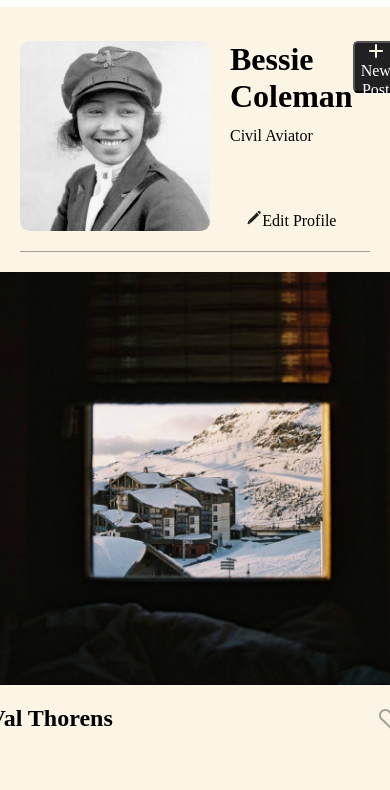
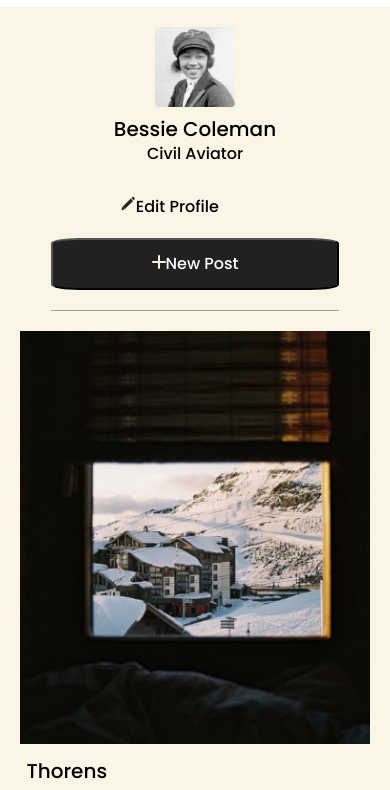
Before and after one commit to Kuiryu/se_project_spots, a plain HTML site: page index.html in a window 390 px wide. Shown: the part 39-829 px from the top of the page. Drawn offline with Linux system fonts and the light colour scheme.

Commit message:
final project

```diff
--- a/blocks/card.css
+++ b/blocks/card.css
@@ -4,7 +4,7 @@
 
 .card__image {
   height: 413px;
-  width: 413px;
+  width: 100%;
   object-fit: cover;
   border-radius: 2%;
   display: block;
@@ -16,6 +16,15 @@
   justify-content: space-between;
 }
 
+.card__title {
+  font-weight: 500;
+  font-size: 20px;
+  max-width: 353px;
+  text-overflow: ellipsis;
+  overflow: hidden;
+  white-space: nowrap;
+}
+
 .card__like-btn {
   background-image: url(../images/likebutton.svg);
   width: 23px;
@@ -24,3 +33,9 @@
   background-color: transparent;
   opacity: 40%;
 }
+
+@media screen and (max-width: 627) {
+  .card__image {
+    height: 288px;
+  }
+}
--- a/blocks/cards.css
+++ b/blocks/cards.css
@@ -10,4 +10,14 @@
   grid-template-columns: repeat(auto-fit, 413px);
   justify-content: center;
   gap: 40px 20px;
+  text-overflow: ellipsis;
+  white-space: nowrap;
+  overflow: hidden;
+  font-weight: 500;
 }
+
+@media screen and (max-width: 627) {
+  .cards__list {
+    grid-template-columns: repeat(auto-fit, 288px);
+  }
+}
--- a/blocks/footer.css
+++ b/blocks/footer.css
@@ -1,5 +1,4 @@
 .footer {
-  box-sizing: border-box;
   background-color: #fcf5e5;
   color: rgba(33, 33, 33, 0.7);
   display: flex;
@@ -7,10 +6,7 @@
 }
 .footer__copyright {
   font-weight: 400;
-  font-size: 16px;
+  font-size: 16;
   line-height: 16px;
-  padding-bottom: 60px;
-  padding-top: 60px;
-  width: 104px;
-  height: 16px;
+  padding: 60px 0 60px;
 }
--- a/blocks/page.css
+++ b/blocks/page.css
@@ -1,9 +1,11 @@
 .page {
   background-color: #fcf5e5;
   min-height: 100vh;
+  font-family: Poppins, Arial, Helvetica, sans-serif;
 }
 
 .page__section {
   max-width: 1280px;
   margin: 0 auto;
+  border-bottom: 1px rgba(33, 33, 33, 0.4) solid;
 }
--- a/blocks/profile.css
+++ b/blocks/profile.css
@@ -5,6 +5,8 @@
 }
 
 .profile__avatar {
+  height: 190px;
+  width: 190px;
   margin-right: 20px;
   border-radius: 5%;
 }
@@ -12,27 +14,85 @@
 .profile__column {
   display: flex;
   flex-direction: column;
+  margin-right: 20px;
 }
 
 .profile__name {
   margin: 0 0 12px;
+  font-weight: 500;
+  font-size: 32px;
+  line-height: 1;
+  text-overflow: ellipsis;
+  overflow: hidden;
+  display: -webkit-box;
+  -webkit-line-clamp: 3;
+  -webkit-box-orient: vertical;
+  max-width: 288px;
 }
 
 .profile__description {
   margin: 0;
+  text-overflow: ellipsis;
+  overflow: hidden;
+  display: -webkit-box;
+  -webkit-line-clamp: 3;
+  -webkit-box-orient: vertical;
+  max-width: 420px;
+  font-weight: 500;
 }
 
 .profile__edit-btn {
   margin-top: auto;
+  margin-right: auto;
   background-color: transparent;
   border: none;
+  font-weight: 500;
 }
 
 .profile__add-btn {
   margin-left: auto;
+  margin-top: auto;
   width: 149px;
   height: 52px;
   color: #fff;
   background-color: #212121;
   border-radius: 10%;
+  font-weight: 500;
 }
+
+@media screen and (max-width: 627px) {
+  .profile {
+    flex-direction: column;
+    max-width: 288px;
+    align-items: center;
+    text-align: center;
+    padding-top: 20px;
+  }
+
+  .profile__avatar {
+    margin: 0 0 12px;
+    height: 80px;
+    width: 80px;
+  }
+
+  .profile__name {
+    font-size: 20px;
+    margin: 0 0 6px;
+    max-width: 288px;
+  }
+
+  .profile__description {
+    margin: 0 0 32px;
+    font-size: 16px;
+    max-width: 288px;
+  }
+
+  .profile__column {
+    margin: 0 0 20px;
+  }
+
+  .profile__add-btn {
+    margin: 0;
+    width: 100%;
+  }
+}
--- a/pages/index.css
+++ b/pages/index.css
@@ -1,4 +1,5 @@
 @import url(../vendor/normalize.css);
+@import url(../vendor/fonts.css);
 @import url(../blocks/header.css);
 @import url(../blocks/page.css);
 @import url(../blocks/content.css);
--- /dev/null
+++ b/vendor/fonts.css
@@ -0,0 +1,13 @@
+@font-face {
+  font-family: "Poppins";
+  font-style: normal;
+  font-weight: 400;
+  src: url("./fonts/Poppins-Regular.ttf") format("truetype");
+}
+
+@font-face {
+  font-family: "Poppins";
+  font-style: normal;
+  font-weight: 500;
+  src: url("./fonts/Poppins-Medium.ttf") format("truetype");
+}
```
Also changed, not shown: vendor/fonts/Poppins-Medium.ttf (added), vendor/fonts/Poppins-Regular.ttf (added), 1 other file.
